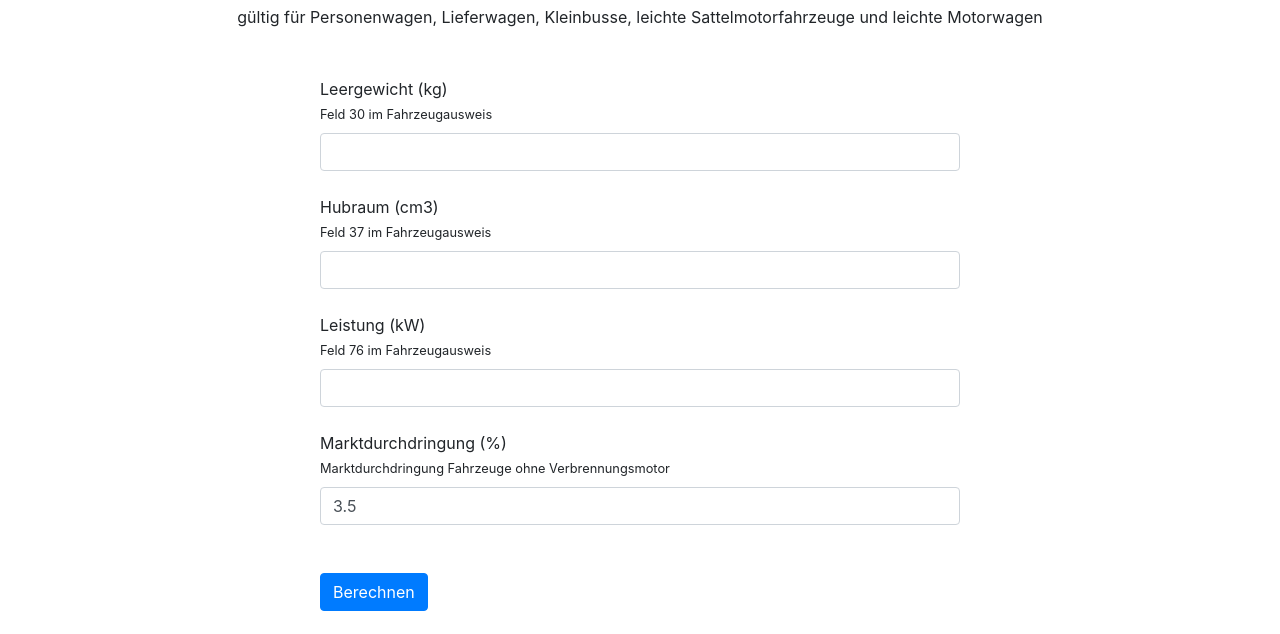
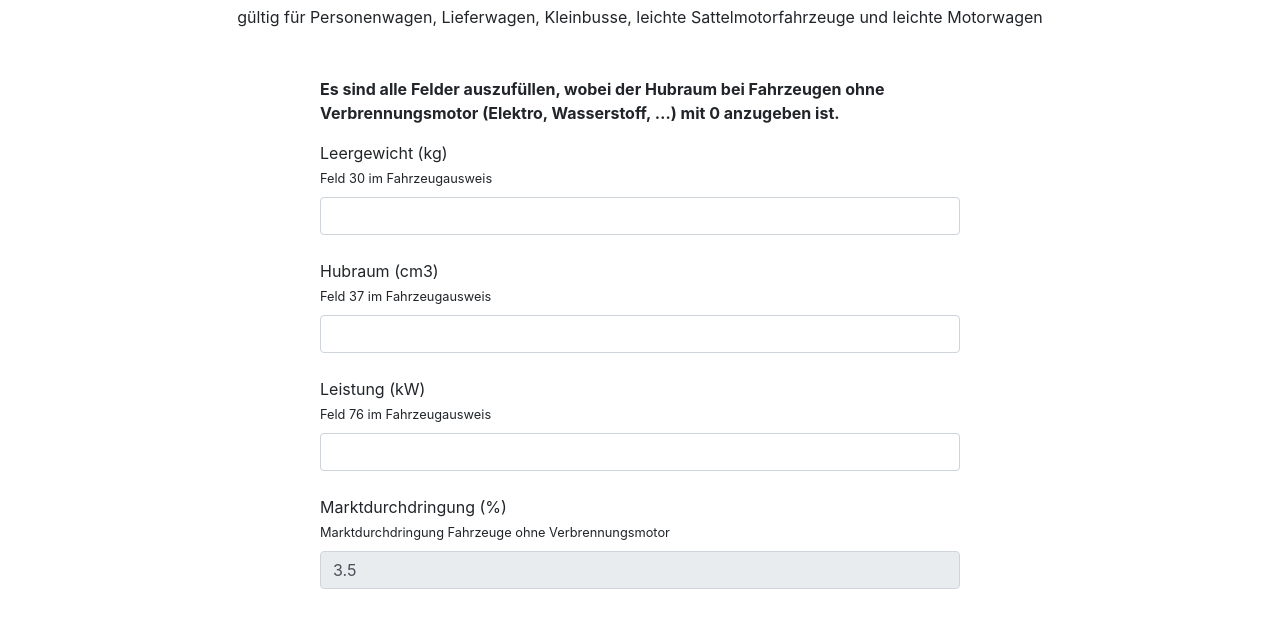
Before and after one commit to FabioTavernini/strassenverkehrssteuerrechner, a plain HTML site: page index.html in a window 1280 px wide. Shown: the part 99-733 px from the top of the page. Drawn offline with nearby package versions, Linux system fonts and the light colour scheme.

Commit message:
added description

```diff
--- a/index.html
+++ b/index.html
@@ -49,6 +49,10 @@
 
         <div class="form-group w-50">
 
+            <p class="font-weight-bold">Es sind alle Felder auszufüllen, wobei der Hubraum bei Fahrzeugen ohne Verbrennungsmotor (Elektro, Wasserstoff, …) mit 0 anzugeben ist.
+            </p>
+
+
             <label for="leergewicht">Leergewicht (kg) <small><br>Feld 30 im Fahrzeugausweis</small></label>
             <input class="form-control mb-4" type="number" name="leergewicht" id="leergewicht" required>
 
@@ -61,7 +65,7 @@
             <label for="marktdurchdringung">Marktdurchdringung (%)<small><br> Marktdurchdringung Fahrzeuge ohne
                     Verbrennungsmotor</small></label>
             <input class="form-control mb-4" type="number" name="marktdurchdringung" value="3.5"
-                id="marktdurchdringung">
+                id="marktdurchdringung" readonly>
 
             <button class="mt-4 btn btn-primary text-right-custom" onclick="berechnen()">Berechnen</button>
 
```
Also changed, not shown: script.js (+7 -0 lines).
